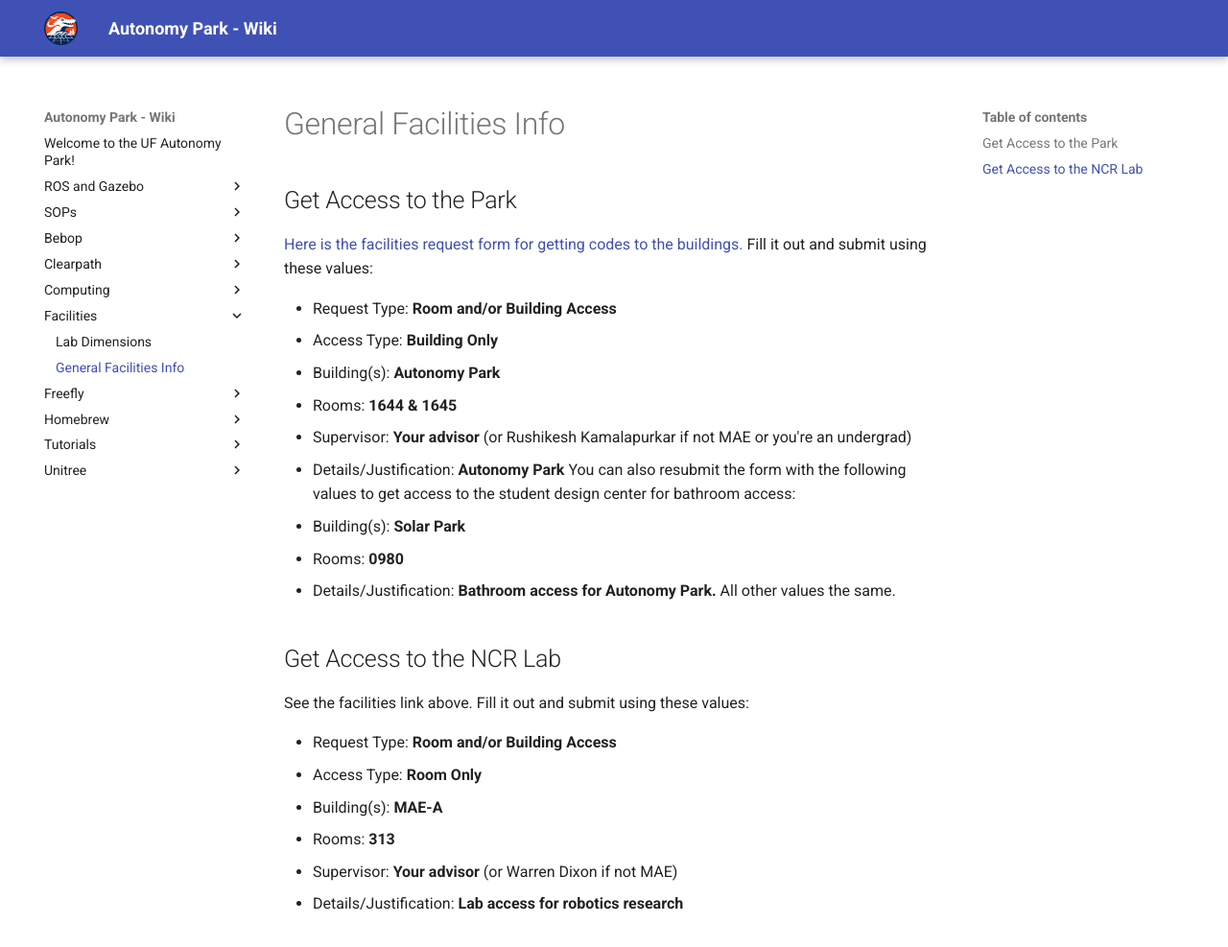
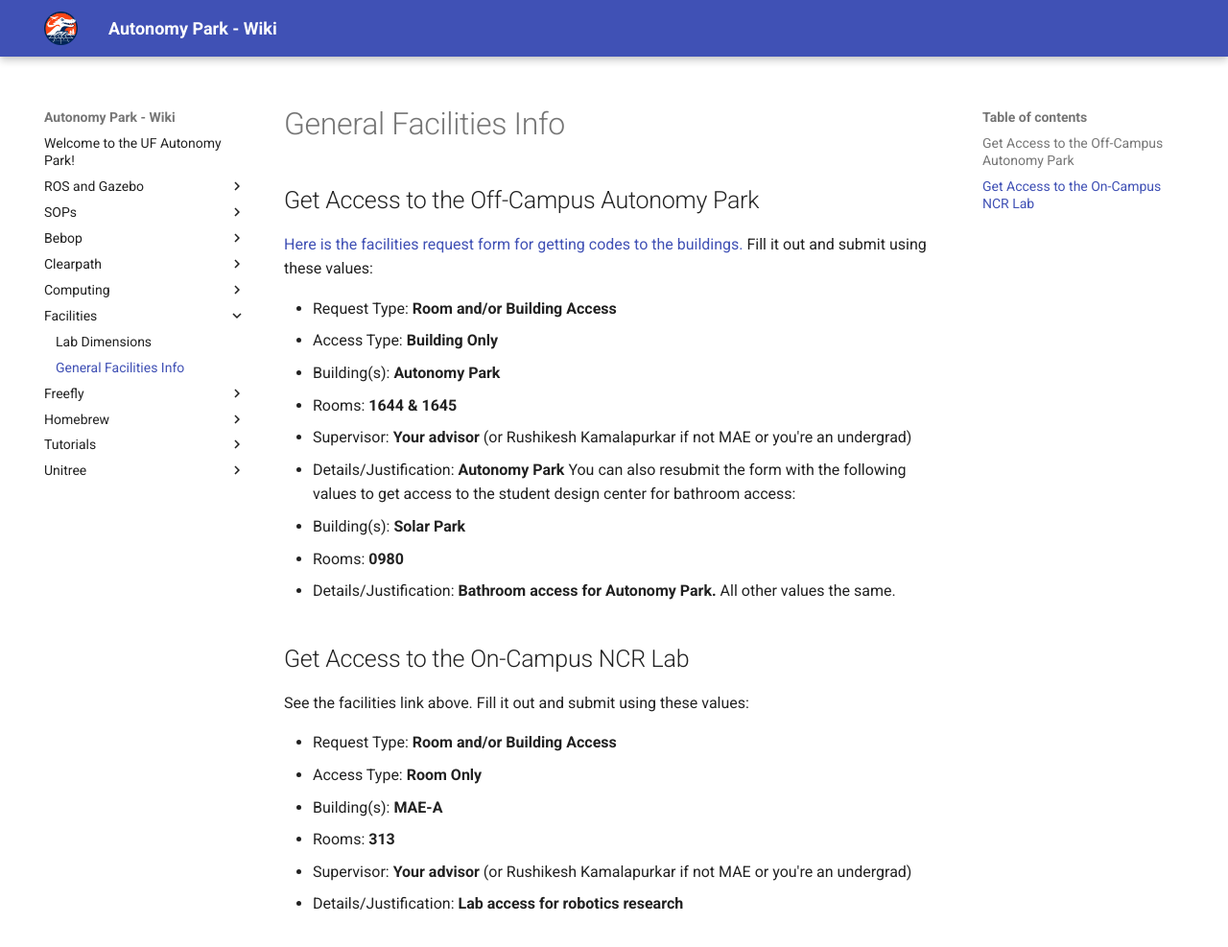
Before and after one commit to UFL-Autonomy-Park/apark_wiki, an MkDocs documentation site: the page built from docs/facilities/general.md, in a window 1280 px wide and 1003 px high. Shown: the top 987 px of the window at 96% size. Built offline with MkDocs 1.6.1 and Material for MkDocs 9.7.7, drawn with Linux system fonts in a browser that asks for light colours.

Commit message:
Added "on-campus" to facilities request

```diff
--- a/docs/facilities/general.md
+++ b/docs/facilities/general.md
@@ -1,6 +1,6 @@
 # General Facilities Info
 
-## Get Access to the Park
+## Get Access to the Off-Campus Autonomy Park
 
 [Here is the facilities request form for getting codes to the buildings.](https://my.mae.ufl.edu/ccb/facilities/requests/changes.asp?id=new)
 Fill it out and submit using these values:
@@ -17,7 +17,7 @@ Fill it out and submit using these values:
 - Details/Justification: **Bathroom access for Autonomy Park.**
   All other values the same.
 
-## Get Access to the NCR Lab
+## Get Access to the On-Campus NCR Lab
 
 See the facilities link above.
 Fill it out and submit using these values:
@@ -26,5 +26,5 @@ Fill it out and submit using these values:
 - Access Type: **Room Only**
 - Building(s): **MAE-A**
 - Rooms: **313**
-- Supervisor: **Your advisor** (or Warren Dixon if not MAE)
+- Supervisor: **Your advisor** (or Rushikesh Kamalapurkar if not MAE or you're an undergrad)
 - Details/Justification: **Lab access for robotics research**
```
